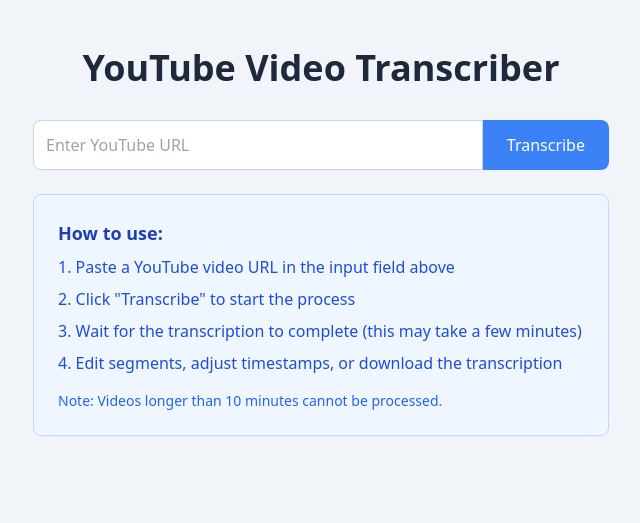
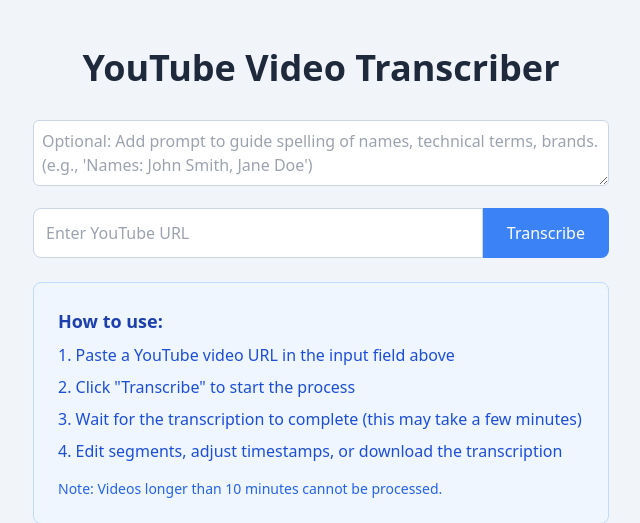
Before and after one commit to AgeofIA/Video-Transcriber, a Flask app: page / in a window 1280 px wide. Shown: the top 523 px of the page, without its empty margins (319-959 px from the left). Run offline with Flask 3, Linux system fonts and the light colour scheme; some libraries are stand-ins or nearby versions.

Commit message:
added prompt support for spelling

```diff
--- a/app.py
+++ b/app.py
@@ -30,11 +30,13 @@
 @app.route('/')
 def index():
     youtube_url = session.get('youtube_url', '')
-    return render_template('index.html', youtube_url=youtube_url)
+    prompt = session.get('prompt', '')
+    return render_template('index.html', youtube_url=youtube_url, prompt=prompt)
 
 @app.route('/transcribe', methods=['POST'])
 def transcribe_video():
     youtube_url = request.form['youtube_url']
+    prompt = request.form.get('prompt', '').strip()
     youtube_id = get_youtube_id(youtube_url)
 
     if not youtube_id:
@@ -42,16 +44,17 @@
 
     try:
         audio_file_path = download_audio(youtube_url)
-        transcription = transcribe_audio(audio_file_path)
+        transcription = transcribe_audio(audio_file_path, prompt=prompt)
         os.unlink(audio_file_path)  # Delete the temporary audio file
 
-        # Ensure the full text is included in the session data
+        # Store both transcription and prompt in session
         session['transcription'] = {
             'youtube_id': youtube_id,
             'text': transcription.text,
             'segments': [{**segment, 'text': segment['text'].strip()} for segment in transcription.segments]
         }
         session['youtube_url'] = youtube_url
+        session['prompt'] = prompt
 
         # Check if segments are sorted
         is_sorted_status = is_sorted(session['transcription']['segments'])
@@ -60,7 +63,8 @@
             'youtube_id': youtube_id,
             'text': transcription.text,
             'segments': session['transcription']['segments'],
-            'is_sorted': is_sorted_status
+            'is_sorted': is_sorted_status,
+            'prompt': prompt
         })
     except Exception as e:
         error_message = str(e)
@@ -81,10 +85,48 @@
                 'segments': session['transcription']['segments'],
                 'is_sorted': is_sorted_status
             },
-            'youtube_url': session.get('youtube_url', '')
+            'youtube_url': session.get('youtube_url', ''),
+            'prompt': session.get('prompt', '')
         })
     else:
         return jsonify({'error': 'No cached transcription available'}), 404
+
+@app.route('/retranscribe_segment', methods=['POST'])
+def retranscribe_segment_route():
+    if 'transcription' not in session:
+        return jsonify({'error': 'No transcription available'}), 400
+
+    data = request.json
+    index = data['index']
+    youtube_url = session['youtube_url']
+    prompt = data.get('prompt', session.get('prompt', ''))
+
+    try:
+        # Download the video
+        video_file_path = download_audio(youtube_url)
+
+        # Get the segment to retranscribe
+        segment = session['transcription']['segments'][index]
+
+        # Retranscribe the segment with prompt
+        new_segment = retranscribe_segment(
+            video_file_path,
+            segment['start'],
+            segment['end'],
+            prompt=prompt
+        )
+
+        # Update the transcription in the session
+        session['transcription']['segments'][index] = new_segment
+        session['transcription']['text'] = ' '.join([seg['text'].strip() for seg in session['transcription']['segments']])
+        session.modified = True
+
+        # Clean up the temporary video file
+        os.unlink(video_file_path)
+
+        return jsonify({'success': True, 'segment': new_segment})
+    except Exception as e:
+        return jsonify({'error': f'An error occurred while re-transcribing the segment: {str(e)}'}), 500
 
 @app.route('/update_segment', methods=['POST'])
 def update_segment():
@@ -103,8 +145,7 @@
 
     # Update the full transcription text
     session['transcription']['text'] = ' '.join([seg['text'].strip() for seg in session['transcription']['segments']])
-
-    session.modified = True  # Ensure the session is saved
+    session.modified = True
 
     return jsonify({'success': True})
 
@@ -119,10 +160,16 @@
     text = data['text']
     selected_index = data['selected_index']
 
-    session['transcription'], is_sorted_status = add_segment(session['transcription'], start_time, end_time, text, selected_index)
+    session['transcription'], is_sorted_status = add_segment(
+        session['transcription'], start_time, end_time, text, selected_index
+    )
     session.modified = True
 
-    return jsonify({'success': True, 'transcription': session['transcription'], 'is_sorted': is_sorted_status})
+    return jsonify({
+        'success': True,
+        'transcription': session['transcription'],
+        'is_sorted': is_sorted_status
+    })
 
 @app.route('/remove_segment', methods=['POST'])
 def remove_existing_segment():
@@ -133,6 +180,16 @@
     index = data['index']
 
     session['transcription'] = remove_segment(session['transcription'], index)
+    session.modified = True
+
+    return jsonify({'success': True, 'transcription': session['transcription']})
+
+@app.route('/sort_segments', methods=['POST'])
+def sort_transcription_segments():
+    if 'transcription' not in session:
+        return jsonify({'error': 'No transcription available'}), 400
+
+    session['transcription'] = sort_segments(session['transcription'])
     session.modified = True
 
     return jsonify({'success': True, 'transcription': session['transcription']})
@@ -188,52 +245,5 @@
         download_name='transcript.srt'
     )
 
-@app.route('/sort_segments', methods=['POST'])
-def sort_transcription_segments():
-    if 'transcription' not in session:
-        return jsonify({'error': 'No transcription available'}), 400
-
-    session['transcription'] = sort_segments(session['transcription'])
-    session.modified = True
-
-    return jsonify({'success': True, 'transcription': session['transcription']})
-
-# Add this new route
-@app.route('/retranscribe_segment', methods=['POST'])
-def retranscribe_segment_route():
-    if 'transcription' not in session:
-        return jsonify({'error': 'No transcription available'}), 400
-
-    data = request.json
-    index = data['index']
-    youtube_url = session['youtube_url']
-
-    try:
-        # Download the video
-        video_file_path = download_audio(youtube_url)
-
-        # Get the segment to retranscribe
-        segment = session['transcription']['segments'][index]
-
-        # Retranscribe the segment
-        new_segment = retranscribe_segment(video_file_path, segment['start'], segment['end'])
-
-        # Update the transcription in the session
-        session['transcription']['segments'][index] = new_segment
-        session['transcription']['text'] = ' '.join([seg['text'].strip() for seg in session['transcription']['segments']])
-        session.modified = True
-
-        # Clean up the temporary video file
-        os.unlink(video_file_path)
-
-        return jsonify({'success': True, 'segment': new_segment})
-    except Exception as e:
-        return jsonify({'error': f'An error occurred while re-transcribing the segment: {str(e)}'}), 500
-
-@app.route('/clear_cache', methods=['POST'])
-def clear_cache():
-    session.clear()
-    return jsonify({'success': True})
-
 if __name__ == '__main__':
     app.run(debug=True, port=5013)
--- a/static/js/transcription.js
+++ b/static/js/transcription.js
@@ -25,6 +25,9 @@
             if (data && data.youtube_url) {
                 document.getElementById('youtube-url').value = data.youtube_url;
             }
+            if (data && data.prompt) {
+                document.getElementById('prompt-input').value = data.prompt;
+            }
         })
         .catch(error => {
             console.error('Error checking for cached transcription:', error);
@@ -33,6 +36,7 @@
 
 function transcribeVideo() {
     const youtubeUrl = document.getElementById('youtube-url').value;
+    const prompt = document.getElementById('prompt-input').value.trim();
     const loading = document.getElementById('loading');
     const result = document.getElementById('transcription-result');
     const errorMessage = document.getElementById('error-message');
@@ -48,12 +52,15 @@
     clearCache.classList.add('hidden');
     errorMessage.textContent = '';
 
+    const formData = new FormData();
+    formData.append('youtube_url', youtubeUrl);
+    if (prompt) {
+        formData.append('prompt', prompt);
+    }
+
     fetch('/transcribe', {
         method: 'POST',
-        headers: {
-            'Content-Type': 'application/x-www-form-urlencoded',
-        },
-        body: `youtube_url=${encodeURIComponent(youtubeUrl)}`
+        body: formData
     })
     .then(response => {
         if (!response.ok) {
@@ -86,62 +93,29 @@
     });
 }
 
-function updateFullTranscription() {
-    const fullTranscriptDiv = document.getElementById('full-transcription');
-    fullTranscriptDiv.innerHTML = '';
-
-    if (!transcription || !transcription.segments) {
-        console.error('Transcription or segments are missing');
-        return;
-    }
-
-    const colors = ['bg-red-50', 'bg-blue-50', 'bg-green-50', 'bg-yellow-50', 'bg-purple-50', 'bg-pink-50', 'bg-indigo-50'];
-
-    transcription.segments.forEach((segment, index) => {
-        // Create span for the segment text
-        const span = document.createElement('span');
-        span.textContent = segment.text;
-        span.className = `segment-${index} ${colors[index % colors.length]} mr-1 cursor-pointer`;
-        span.setAttribute('data-index', index);  // Ensure this line is present
-
-        fullTranscriptDiv.appendChild(span);
-
-        // Add a space after each segment, outside of the colored span
-        if (index < transcription.segments.length - 1) {
-            const space = document.createTextNode(' ');
-            fullTranscriptDiv.appendChild(space);
-        }
-    });
-
-    // Update the full text if it's not already set
-    if (!transcription.text) {
-        transcription.text = transcription.segments.map(segment => segment.text).join(' ');
-    }
-}
-
-function handleFullTranscriptSegmentClick(index) {
-    // This function will be defined in ui.js
-    if (typeof handleSegmentClick === 'function') {
-        handleSegmentClick(index);
-    } else {
-        console.error('handleSegmentClick function is not defined');
-    }
-}
-
 function retranscribeSegment(index) {
     const segmentDiv = document.querySelector(`.segment-container[data-index="${index}"]`);
     const retranscribeButton = segmentDiv.querySelector('.retranscribe-segment');
+    const prompt = document.getElementById('prompt-input').value.trim();
 
     // Disable the button and show loading state
     retranscribeButton.disabled = true;
     retranscribeButton.innerHTML = Icons.LOADING_SPINNER;
+
+    const data = {
+        index: index
+    };
+
+    if (prompt) {
+        data.prompt = prompt;
+    }
 
     fetch('/retranscribe_segment', {
         method: 'POST',
         headers: {
             'Content-Type': 'application/json',
         },
-        body: JSON.stringify({ index: index })
+        body: JSON.stringify(data)
     })
     .then(response => response.json())
     .then(data => {
@@ -173,3 +147,44 @@
         alert('An error occurred while re-transcribing the segment. Please try again.');
     });
 }
+
+function updateFullTranscription() {
+    const fullTranscriptDiv = document.getElementById('full-transcription');
+    fullTranscriptDiv.innerHTML = '';
+
+    if (!transcription || !transcription.segments) {
+        console.error('Transcription or segments are missing');
+        return;
+    }
+
+    const colors = ['bg-red-50', 'bg-blue-50', 'bg-green-50', 'bg-yellow-50', 'bg-purple-50', 'bg-pink-50', 'bg-indigo-50'];
+
+    transcription.segments.forEach((segment, index) => {
+        // Create span for the segment text
+        const span = document.createElement('span');
+        span.textContent = segment.text;
+        span.className = `segment-${index} ${colors[index % colors.length]} mr-1 cursor-pointer`;
+        span.setAttribute('data-index', index);
+
+        fullTranscriptDiv.appendChild(span);
+
+        // Add a space after each segment, outside of the colored span
+        if (index < transcription.segments.length - 1) {
+            const space = document.createTextNode(' ');
+            fullTranscriptDiv.appendChild(space);
+        }
+    });
+
+    // Update the full text if it's not already set
+    if (!transcription.text) {
+        transcription.text = transcription.segments.map(segment => segment.text).join(' ');
+    }
+}
+
+function handleFullTranscriptSegmentClick(index) {
+    if (typeof handleSegmentClick === 'function') {
+        handleSegmentClick(index);
+    } else {
+        console.error('handleSegmentClick function is not defined');
+    }
+}
--- a/templates/index.html
+++ b/templates/index.html
@@ -11,6 +11,16 @@
 <body class="bg-slate-100 min-h-screen">
     <div class="container mx-auto px-4 pt-12 pb-4">
         <h1 class="text-4xl font-bold mb-8 text-center text-slate-800">YouTube Video Transcriber</h1>
+
+        <div class="max-w-xl mx-auto mb-4">
+            <textarea
+                id="prompt-input"
+                name="prompt"
+                placeholder="Optional: Add prompt to guide spelling of names, technical terms, brands. (e.g., 'Names: John Smith, Jane Doe')"
+                class="w-full p-2 border border-slate-300 rounded-md focus:ring-2 focus:ring-blue-500 focus:border-transparent"
+                rows="2"
+            ></textarea>
+        </div>
 
         <div class="max-w-xl mx-auto relative">
             <form id="transcribe-form" class="flex mb-6" onsubmit="event.preventDefault(); transcribeVideo();">
```
Also changed, not shown: core.py (+79 -42 lines).
